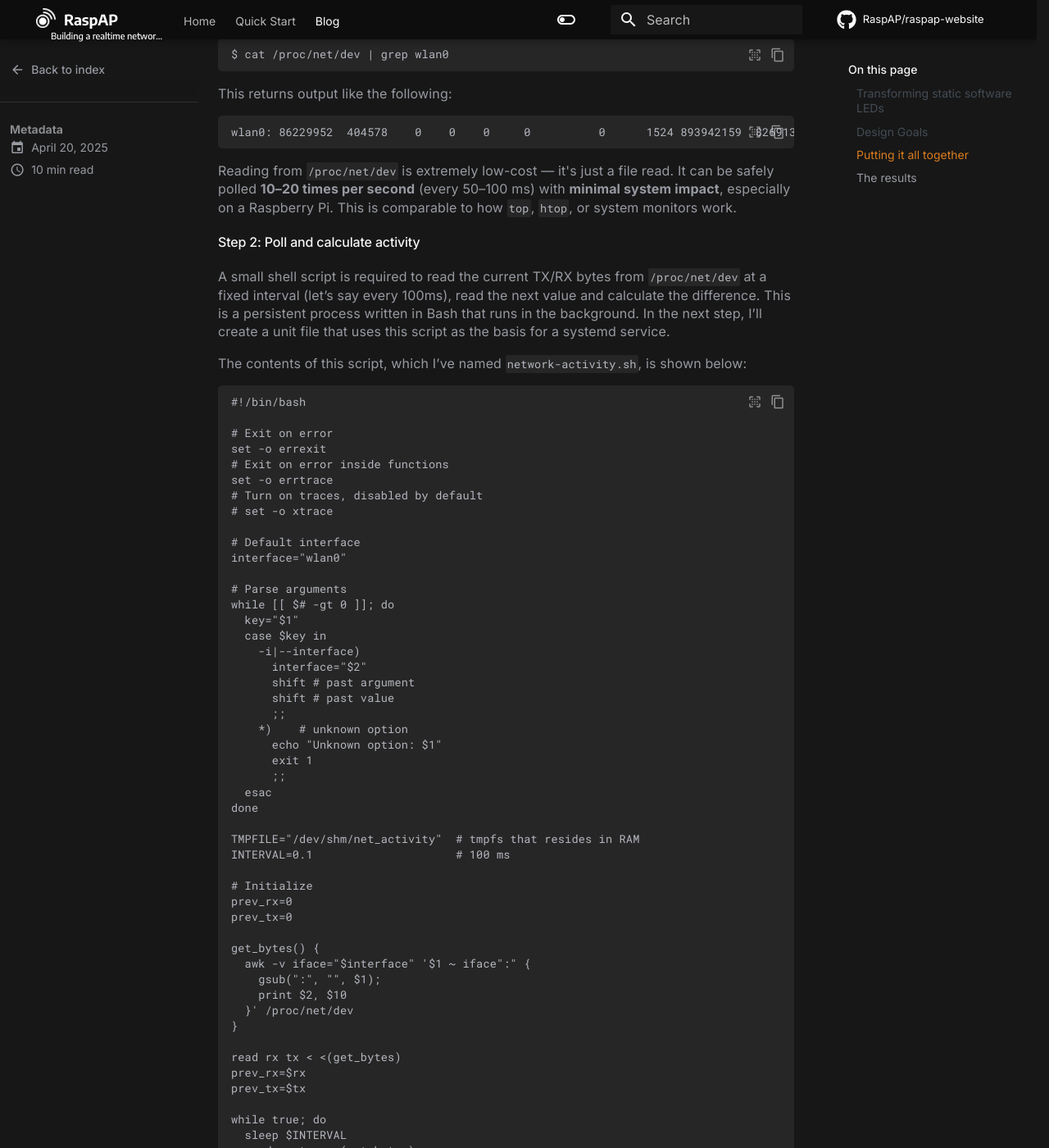
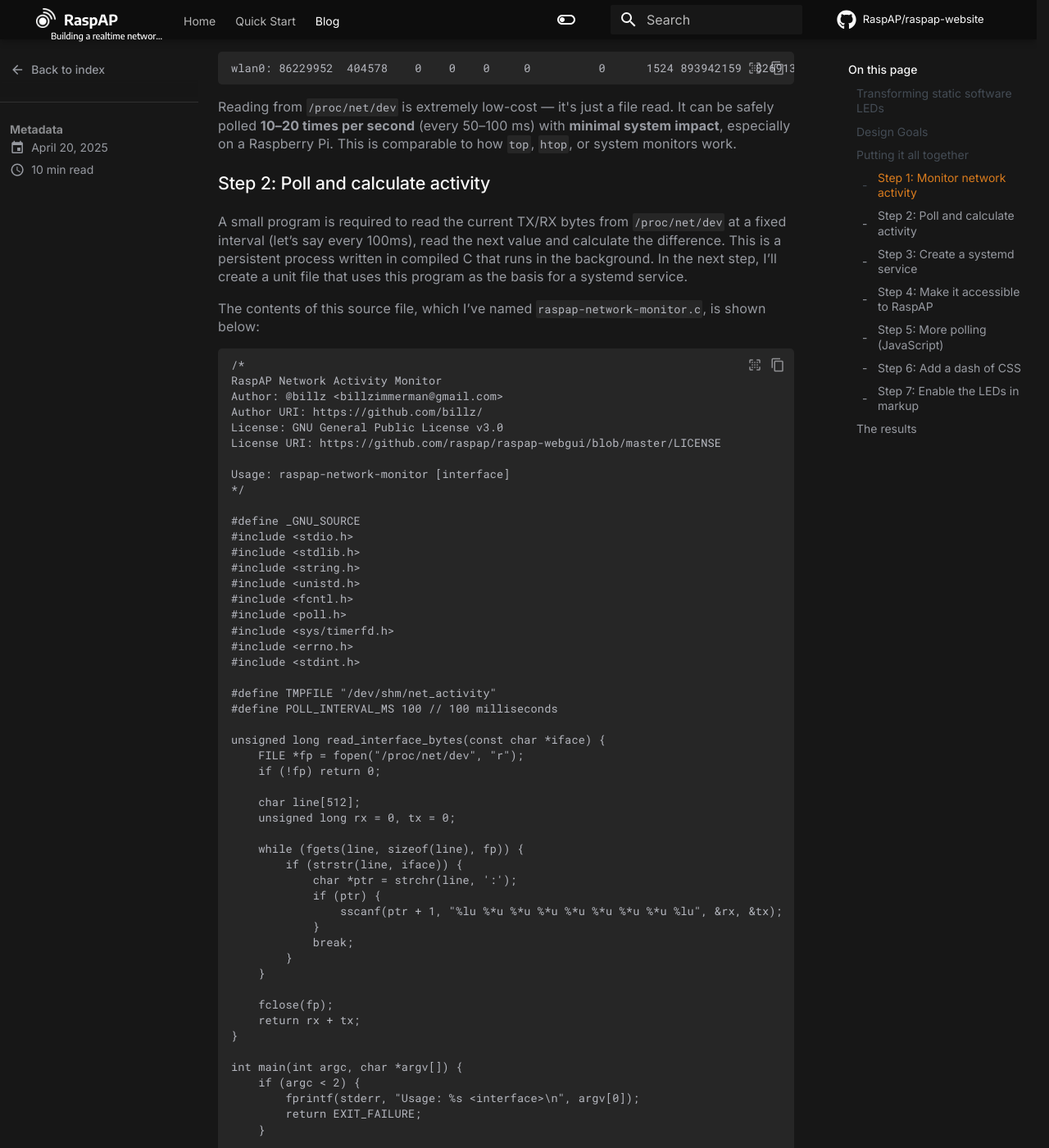
Before and after one commit to RaspAP/theme-test, an MkDocs documentation site: the page built from docs/blog/posts/led-traffic.md, in a window 1280 px wide and 1400 px high, scrolled down 2466 px. Shown: the whole window at 82% size. Built offline with MkDocs 1.6.1 and Material for MkDocs 9.7.7, drawn with Linux system fonts in a browser that asks for light colours; nearby versions of some CDN libraries; comment, search, counter and statistics services are not loaded; some of the changed text lies outside the part shown.

Commit message:
Update headings, C code example, img sizes

````diff
--- a/docs/blog/posts/led-traffic.md
+++ b/docs/blog/posts/led-traffic.md
@@ -14,14 +14,14 @@ The Ethernet standards (IEEE 802.3 and related) don’t define a standard for ac
 
 As visual cues, they’re useful indicators of a network’s normal function without requiring software or other tools.
 
-### Transforming static software LEDs
+## Transforming static software LEDs
 The open source [RaspAP wireless router project](https://github.com/RaspAP/raspap-webgui) uses software LEDs to indicate the operational status of many services, system resources and interfaces. Like hardware LEDs, they’re visual indicators designed to provide a quick, at-a-glance status of some part of the system.
 
-<img src="/blog/assets/images/lights-static.webp" width="600px"><br/>
+<img src="/blog/assets/images/lights-static.webp" width="400px"><br/>
 
 These software LEDs, while functional, are completely static. That is, they display a fixed green, amber or red color to indicate the status of some aspect of the system. What if, like the hardware LEDs, they could be transformed to indicate network traffic over a given interface?
 
-### Design Goals
+## Design Goals
 Manufacturers implement hardware LEDs by connecting them to the router’s processor, which monitors network traffic and triggers the appropriate light patterns based on data flow through the device’s ports.
 
 Network-like blinking needs responsiveness. Hardware routers often blink their LEDs at very high frequencies. This is possible due in large part to these devices being built with **application-specific integrated circuits (ASICs)** customized for tasks such as these, in addition to routing packets and performing all the other functions of a typical router.
@@ -30,14 +30,14 @@ By contrast, the Raspberry Pi family of devices use general-purpose ARM processo
 
 A central goal for this implementation, therefore, is to strike a balance between real-time feedback and resource efficiency. The components that could be used to build a dynamic software LED should be as lightweight as possible, and not hinder the normal operation of RaspAP, the browser, or the host device itself.
 
-### Putting it all together
+## Putting it all together
 With these goals in mind, I’ve settled on a technique for monitoring network traffic that’s equal parts lean and extremely fast. A tradeoff is made here between responsiveness and resource use. The software LED won’t update as quickly as its hardware counterpart, but it’s still fast enough to provide useful visual feedback to an end user.
 
 By necessity, the monitor will run as a background process that’s daemonized to perform a task at a specific interval. It should also execute at system boot and be controllable via a systemd unit file. This will satisfy the backend or server portion.
 
 On the front-end, the web application will be modified to poll values supplied by the daemon and update the LEDs in the UI accordingly. Heavy DOM manipulations are strictly avoided and a reasonable interval value will be used to transform the static LEDs into dynamic ones.
 
-#### Step 1: Monitor network activity
+### Step 1: Monitor network activity
 Linux gives us several ways to achieve this. Either cat /proc/net/dev or ifconfig wlan0 could be used to get TX/RX byte counters for a given network interface. With the former, capturing byte counters for wlan0 is done like so:
 
 ```
@@ -49,77 +49,117 @@ wlan0: 86229952  404578    0    0    0     0          0      1524 893942159  826
 ```
 Reading from `/proc/net/dev` is extremely low-cost — it's just a file read. It can be safely polled **10–20 times per second** (every 50–100 ms) with **minimal system impact**, especially on a Raspberry Pi. This is comparable to how `top`, `htop`, or system monitors work.
 
-#### Step 2: Poll and calculate activity
-A small shell script is required to read the current TX/RX bytes from `/proc/net/dev` at a fixed interval (let’s say every 100ms), read the next value and calculate the difference. This is a persistent process written in Bash that runs in the background. In the next step, I’ll create a unit file that uses this script as the basis for a systemd service.
+### Step 2: Poll and calculate activity
+A small program is required to read the current TX/RX bytes from `/proc/net/dev` at a fixed interval (let’s say every 100ms), read the next value and calculate the difference. This is a persistent process written in compiled C that runs in the background. In the next step, I’ll create a unit file that uses this program as the basis for a systemd service.
 
-The contents of this script, which I’ve named `network-activity.sh`, is shown below:
+The contents of this source file, which I’ve named `raspap-network-monitor.c`, is shown below:
 ```
-#!/bin/bash
+/*
+RaspAP Network Activity Monitor
+Author: @billz <billzimmerman@gmail.com>
+Author URI: https://github.com/billz/
+License: GNU General Public License v3.0
+License URI: https://github.com/raspap/raspap-webgui/blob/master/LICENSE
 
-# Exit on error
-set -o errexit
-# Exit on error inside functions
-set -o errtrace
-# Turn on traces, disabled by default
-# set -o xtrace
+Usage: raspap-network-monitor [interface]
+*/
 
-# Default interface
-interface="wlan0"
+#define _GNU_SOURCE
+#include <stdio.h>
+#include <stdlib.h>
+#include <string.h>
+#include <unistd.h>
+#include <fcntl.h>
+#include <poll.h>
+#include <sys/timerfd.h>
+#include <errno.h>
+#include <stdint.h>
 
-# Parse arguments
-while [[ $# -gt 0 ]]; do
-  key="$1"
-  case $key in
-    -i|--interface)
-      interface="$2"
-      shift # past argument
-      shift # past value
-      ;;
-    *)    # unknown option
-      echo "Unknown option: $1"
-      exit 1
-      ;;
-  esac
-done
+#define TMPFILE "/dev/shm/net_activity"
+#define POLL_INTERVAL_MS 100 // 100 milliseconds
 
-TMPFILE="/dev/shm/net_activity"  # tmpfs that resides in RAM
-INTERVAL=0.1                     # 100 ms
+unsigned long read_interface_bytes(const char *iface) {
+    FILE *fp = fopen("/proc/net/dev", "r");
+    if (!fp) return 0;
 
-# Initialize
-prev_rx=0
-prev_tx=0
+    char line[512];
+    unsigned long rx = 0, tx = 0;
 
-get_bytes() {
-  awk -v iface="$interface" '$1 ~ iface":" {
-    gsub(":", "", $1);
-    print $2, $10
-  }' /proc/net/dev
+    while (fgets(line, sizeof(line), fp)) {
+        if (strstr(line, iface)) {
+            char *ptr = strchr(line, ':');
+            if (ptr) {
+                sscanf(ptr + 1, "%lu %*u %*u %*u %*u %*u %*u %*u %lu", &rx, &tx);
+            }
+            break;
+        }
+    }
+
+    fclose(fp);
+    return rx + tx;
 }
 
-read rx tx < <(get_bytes)
-prev_rx=$rx
-prev_tx=$tx
+int main(int argc, char *argv[]) {
+    if (argc < 2) {
+        fprintf(stderr, "Usage: %s <interface>\n", argv[0]);
+        return EXIT_FAILURE;
+    }
 
-while true; do
-  sleep $INTERVAL
-  read rx tx < <(get_bytes)
+    const char *iface = argv[1];
+    unsigned long prev_total = read_interface_bytes(iface);
 
-  rx_diff=$((rx - prev_rx))
-  tx_diff=$((tx - prev_tx))
-  total_diff=$((rx_diff + tx_diff))
+    // create a timerfd
+    int tfd = timerfd_create(CLOCK_MONOTONIC, 0);
+    if (tfd == -1) {
+        perror("timerfd_create");
+        return EXIT_FAILURE;
+    }
 
-  # write to a temp file then atomically rename
-  tmpfile=$(mktemp /dev/shm/net_activity.XXXXXX)
-  echo "$total_diff" > "$tmpfile"
-  chmod 644 "$tmpfile"
-  mv "$tmpfile" "$TMPFILE"
+    struct itimerspec timer;
+    timer.it_interval.tv_sec = 0;
+    timer.it_interval.tv_nsec = POLL_INTERVAL_MS * 1000000; // interval
+    timer.it_value.tv_sec = 0;
+    timer.it_value.tv_nsec = POLL_INTERVAL_MS * 1000000;    // initial expiration
 
-  prev_rx=$rx
-  prev_tx=$tx
-done
+    if (timerfd_settime(tfd, 0, &timer, NULL) == -1) {
+        perror("timerfd_settime");
+        close(tfd);
+        return EXIT_FAILURE;
+    }
+
+    struct pollfd fds;
+    fds.fd = tfd;
+    fds.events = POLLIN;
+
+    for (;;) {
+        int ret = poll(&fds, 1, -1);
+        if (ret == -1) {
+            perror("poll");
+            break;
+        }
+
+        if (fds.revents & POLLIN) {
+            uint64_t expirations;
+            read(tfd, &expirations, sizeof(expirations)); // clear timer
+
+            unsigned long curr_total = read_interface_bytes(iface);
+            unsigned long diff = (curr_total >= prev_total) ? (curr_total - prev_total) : 0;
+            prev_total = curr_total;
+
+            FILE *out = fopen(TMPFILE, "w");
+            if (out) {
+                fprintf(out, "%lu\n", diff);
+                fclose(out);
+            }
+        }
+    }
+
+    close(tfd);
+    return EXIT_SUCCESS;
+}
 ```
 
-There are a couple of things worth noting here. First, the monitored interface defaults to wlan0, however this can be changed by specifying a value with the `— i| — interface` argument. The interface value is then used in `get_bytes()` to fetch the current TX/RX byte values. From there, it’s a simple matter of calculating the difference from the previous ones.
+There are a couple of things worth noting here. First, the monitored interface defaults to wlan0, however this can be changed by specifying a value with the `— i| — interface` argument. The interface value is then used in `read_interface_bytes()` to fetch the current TX/RX byte values. From there, it’s a simple matter of calculating the difference from the previous ones.
 
 The second item of interest is the location this value is written to, and how it’s done. `/dev/shm/` is a **temporary file storage** (tmpfs) that resides in RAM. In this context, “shm” is a reference to shared memory. You can see it on your system with mount or df, like so:
 ```
@@ -140,7 +180,7 @@ mv "$tmpfile" "$TMPFILE"
 ```
 Why does this work? The `mv` operation updates directory entries (inodes) which is a single, quick operation at the filesystem level. Atomicity refers to its **all-or-nothing execution**; there’s no intermediate state where the operation is partially complete. This ensures that the file is never in a partially written state.
 
-#### Step 3: Create a systemd service
+### Step 3: Create a systemd service
 In this step, a **systemd unit file** is created to autostart the script on boot. I’ve given it the descriptive name `raspap-network-activity.service`. The contents are below:
 ```
 # Author: BillZ <billzimmerman@gmail.com>
@@ -181,7 +221,7 @@ $ sudo systemctl status raspap-network-activity.service
 ```
 This completes the server-side portion of the network monitor.
 
-#### Step 4: Make it accessible to RaspAP
+### Step 4: Make it accessible to RaspAP
 Web services like lighttpd and nginx cannot access files outside their web root due to the **security principle of least privilege**. That is, these services typically run as a non-privileged user (for example, ‘www-data’) with limited permissions. For security reasons, this user only has read access to the web root directory and its subdirectories.
 
 This means that attempts to access files like `/dev/shm/net_activity` will result in a permissions error. There’s an easy fix for this, though. The file may be symlinked to a web-accessible path, like so:
@@ -192,7 +232,7 @@ A potential downside here is this exposes an internal system path to the web. In
 
 With this done, JavaScript, PHP or indeed any language enabled by the web server can access this file from within the web root.
 
-#### Step 5: More polling (JavaScript)
+### Step 5: More polling (JavaScript)
 Moving to the front-end, a JavaScript handler uses `fetch()` to get the latest value from the `/app/net_activity` file created in the previous step:
 ```
 function updateActivityLED() {
@@ -228,7 +268,7 @@ In testing, a value of 300 bytes seemed to strike a balance and filter low-level
 
 When activity exceeds this threshold value, a class toggle is applied. The `setInterval(updateActivityLED, 100)` updates at 10 times per second. This isn’t excessive because, 1) the fetch is for a very small file in memory, and 2) the script does minimal parsing and DOM manipulation.
 
-#### Step 6: Add a dash of CSS
+### Step 6: Add a dash of CSS
 Next, we’ll need new `led-pulse` and `hostapd-led` classes to support the JavaScript handler:
 ```
 .led-pulse {
@@ -243,7 +283,7 @@ Next, we’ll need new `led-pulse` and `hostapd-led` classes to support the Java
 ```
 This is fairly straightforward; a very short transition between the pulse and default LED state is applied. Keyframes or other CSS effects are avoided to keep things snappy.
 
-#### Step 7: Enable the LEDs in markup
+### Step 7: Enable the LEDs in markup
 The hostpad-led class is then simply added to the markup wherever a network activity LED is needed, like so:
 
 ```
@@ -251,10 +291,10 @@ The hostpad-led class is then simply added to the markup wherever a network acti
 ```
 RaspAP has a total of three static network LEDs located in various parts of the application. These are used to indicate the status of the access point (AP), its associated interface and the operational state of the hostapd service.
 
-### The results
+## The results
 With the implementation done, all that’s needed now is some network traffic. For testing, a client device is connected to the access point created by RaspAP. Thereafter, some moderate browsing is performed on the client and the results are observed in RaspAP’s web UI.
 
-<img src="/blog/assets/images/lights-flashing.gif" width="600px"><br/>
+<img src="/blog/assets/images/lights-flashing.gif" width="400px"><br/>
 *A dynamic network traffic LED showing activity on wlan0.*
 
 My overall impression of the new, dynamic network traffic LED is that it closely resembles its hardware counterpart. A 100ms interval (10 Hz) is actually on the low end of what’s considered “visibly responsive.” Despite this, I find it to be a surprisingly accurate and useful indicator.
````
